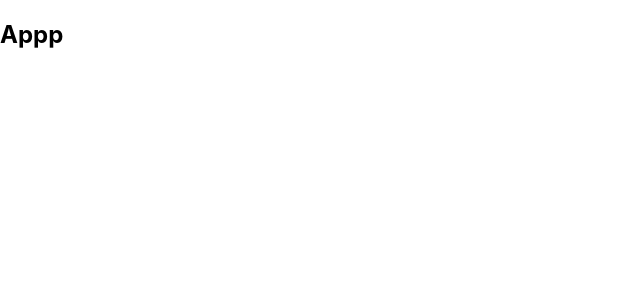
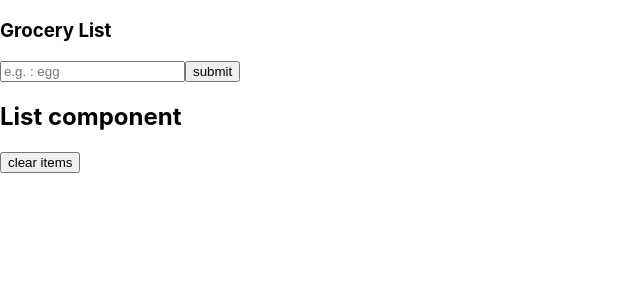
Before and after one commit to sumonsheikh/grocery-list, a React (Create React App) app: page / in a window 1280 px wide. Shown: the top 300 px of the page, without its empty margins (0-640 px from the left). Built offline with nearby package versions, Linux system fonts and the light colour scheme.

Commit message:
create alert and list component and also implement the app component structur

```diff
--- a/package.json
+++ b/package.json
@@ -8,6 +8,7 @@
     "@testing-library/user-event": "^12.1.10",
     "react": "^17.0.1",
     "react-dom": "^17.0.1",
+    "react-icons": "^4.1.0",
     "react-scripts": "4.0.1",
     "web-vitals": "^0.2.4"
   },
--- a/src/App.js
+++ b/src/App.js
@@ -3,8 +3,37 @@
 import List from './component/List';
 
 function App() {
+  const [name, setName]           = useState('');
+  const [list, setList]           = useState([]);
+  const [isEditing, setIsEditing] = useState(false);
+  const [editId, setEditId]       = useState(null);
+  const [alert, setAlert]         = useState({show:false, msg:'', type:''});
+  //handle form submit
+  const handleSubmit = (e) =>{
+    e.preventDefault();
+    console.log('hello');
+  }
   return (
-    <h2>Appp</h2>
+    <section className="section-center">
+      <form className="grocery-form" onSubmit={handleSubmit}>
+        {alert.show && <Alert/>}
+        <h3>Grocery List</h3>
+        <div className="form-control">
+          <input
+            type="text"
+            placeholder="e.g. : egg"
+            value={name}
+            onChange={(e)=>setName(e.target.value)}
+            className="grocery"
+          />
+          <button type="submit" className="btn-submit">{isEditing?'edit':'submit'}</button>
+        </div>
+      </form>
+      <div className="grocery-container">
+        <List/>
+      </div>
+      <button className="btn-clear">clear items</button>
+    </section>
   );
 }
 
--- a/src/component/List.js
+++ b/src/component/List.js
@@ -1,4 +1,5 @@
 import React from 'react';
+import {FaEdit, FaTrash} from 'react-icons/fa';
 
  const List = () => {
     return (
```
Also changed, not shown: 1 other file (tests, documents, lock files or other folders).
